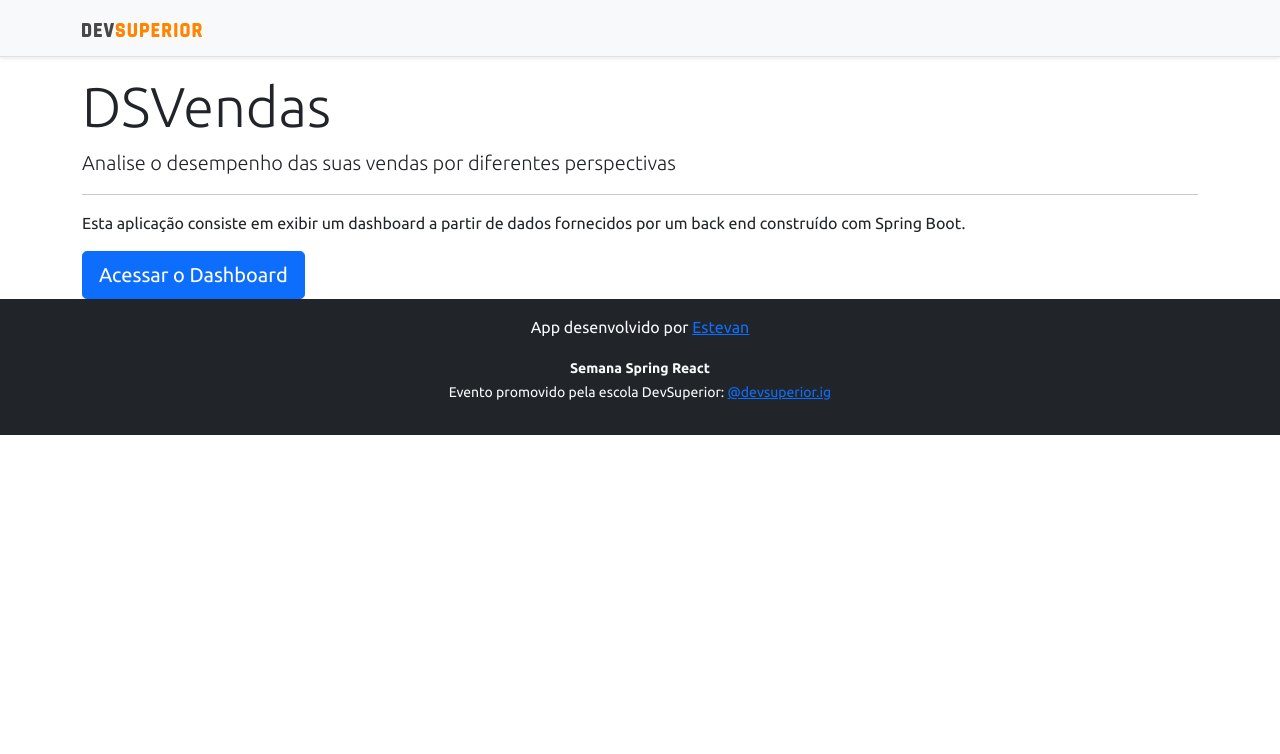
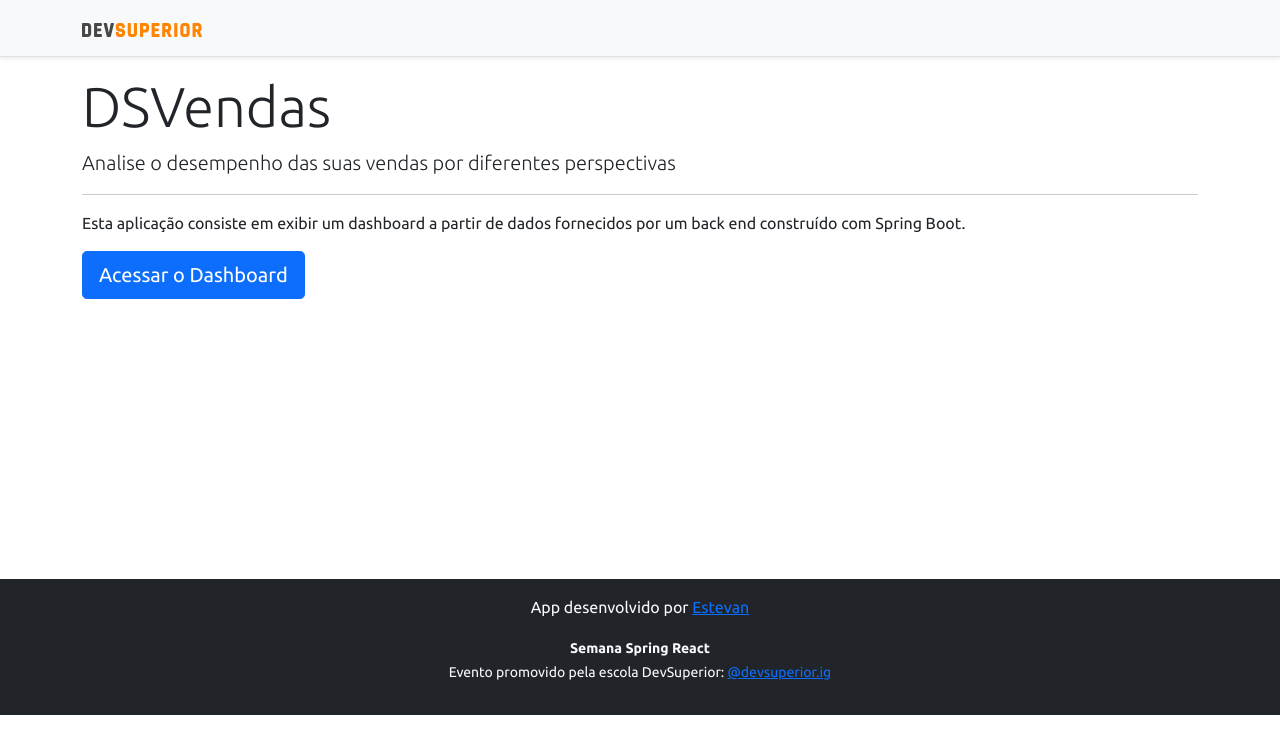
Before and after one commit to estivs135/projeto-sds3, a React (Create React App) app in the folder frontend/: page / in a window 1280 px wide. Shown: the top 754 px of the page. Built offline with nearby package versions, Linux system fonts and the light colour scheme; no server answers.

Commit message:
Update styles.css

```diff
--- a/frontend/src/assets/css/styles.css
+++ b/frontend/src/assets/css/styles.css
@@ -30,3 +30,6 @@ html, body {
 .text-primary {
     color: var(--color-primary) !important;
 }
+.section{
+    height: 35vh;
+}
```
